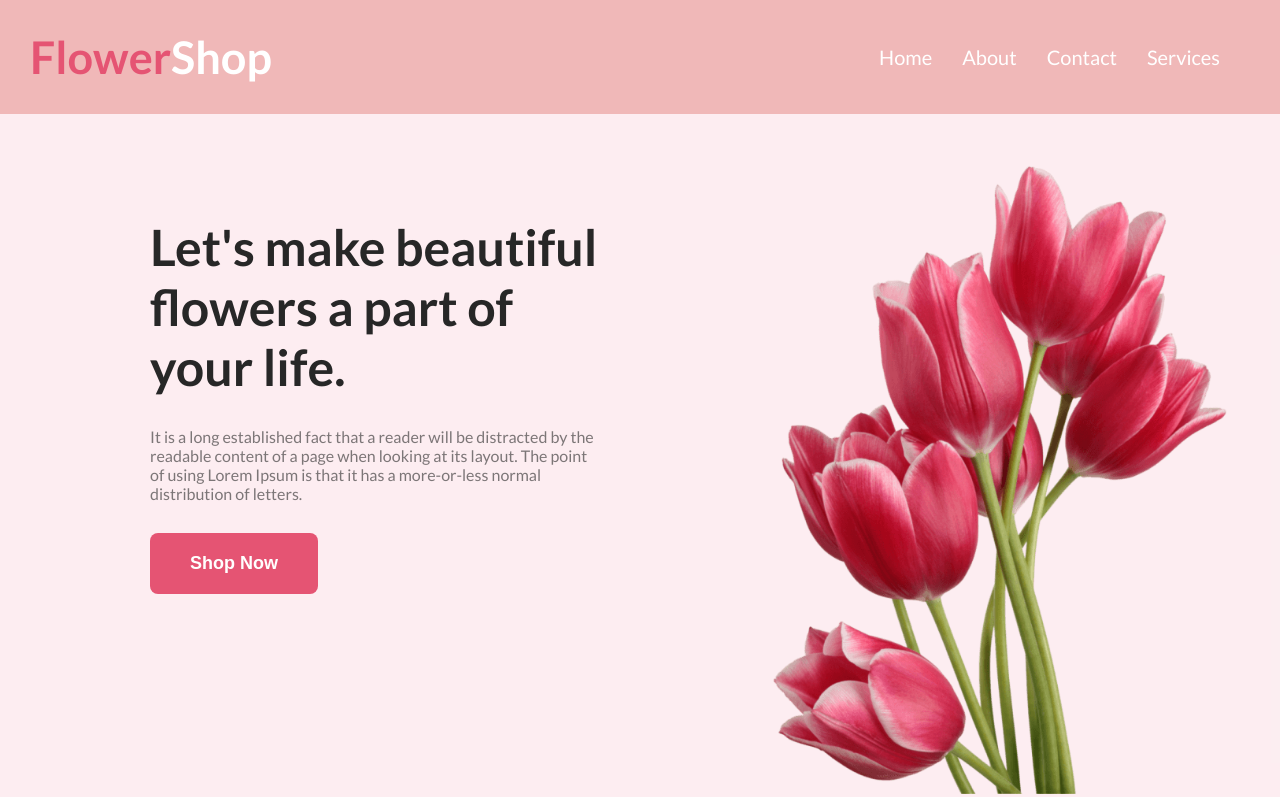
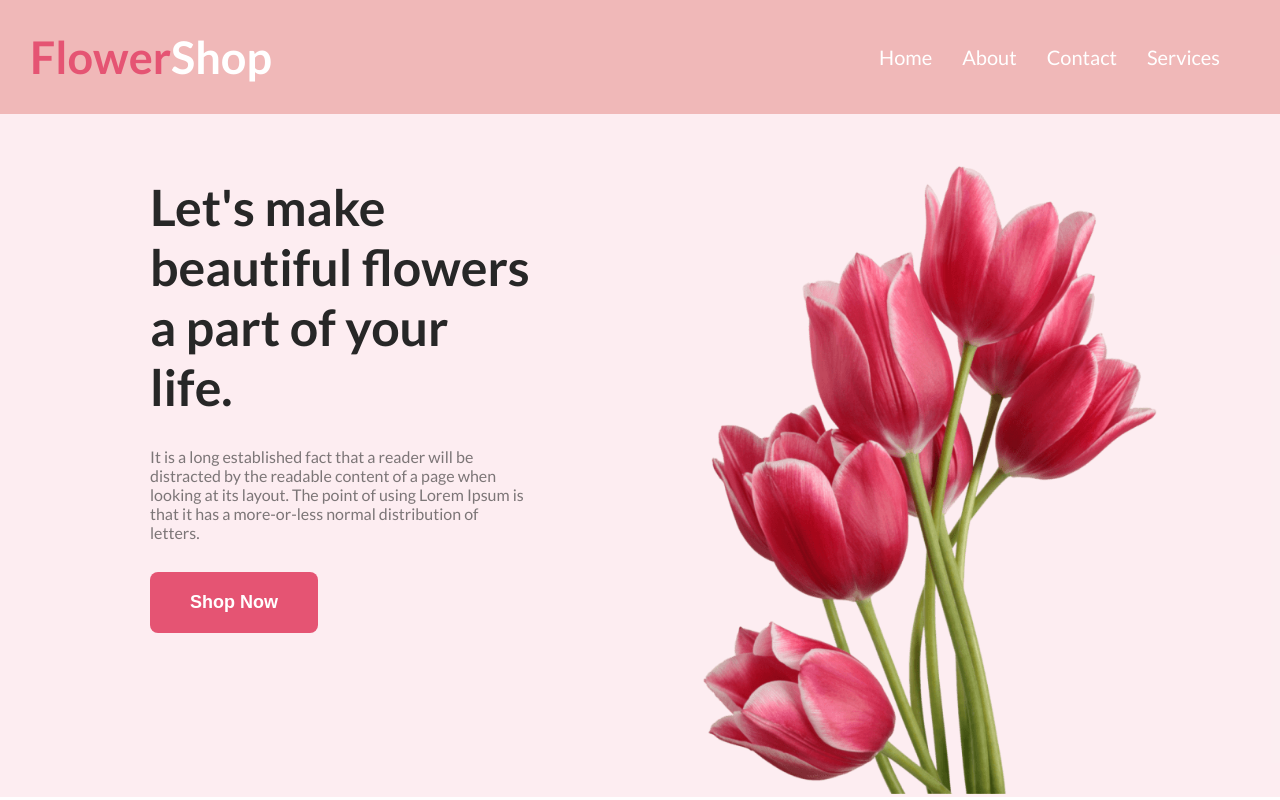
Before and after one commit to RawshanaraEity/flower-shop-website, a plain HTML site: page index.html in a window 1280 px wide. Shown: the top 800 px of the page. Drawn offline with Linux system fonts and the light colour scheme.

Commit message:
updated deals area

```diff
--- a/style.css
+++ b/style.css
@@ -76,7 +76,7 @@ ul li a{
 
 .banner-picture img {
     width: 500px;
-    padding: 50px 30px 0px 0px;
+    padding: 50px 100px 0px 0px;
 
 }
 
```
